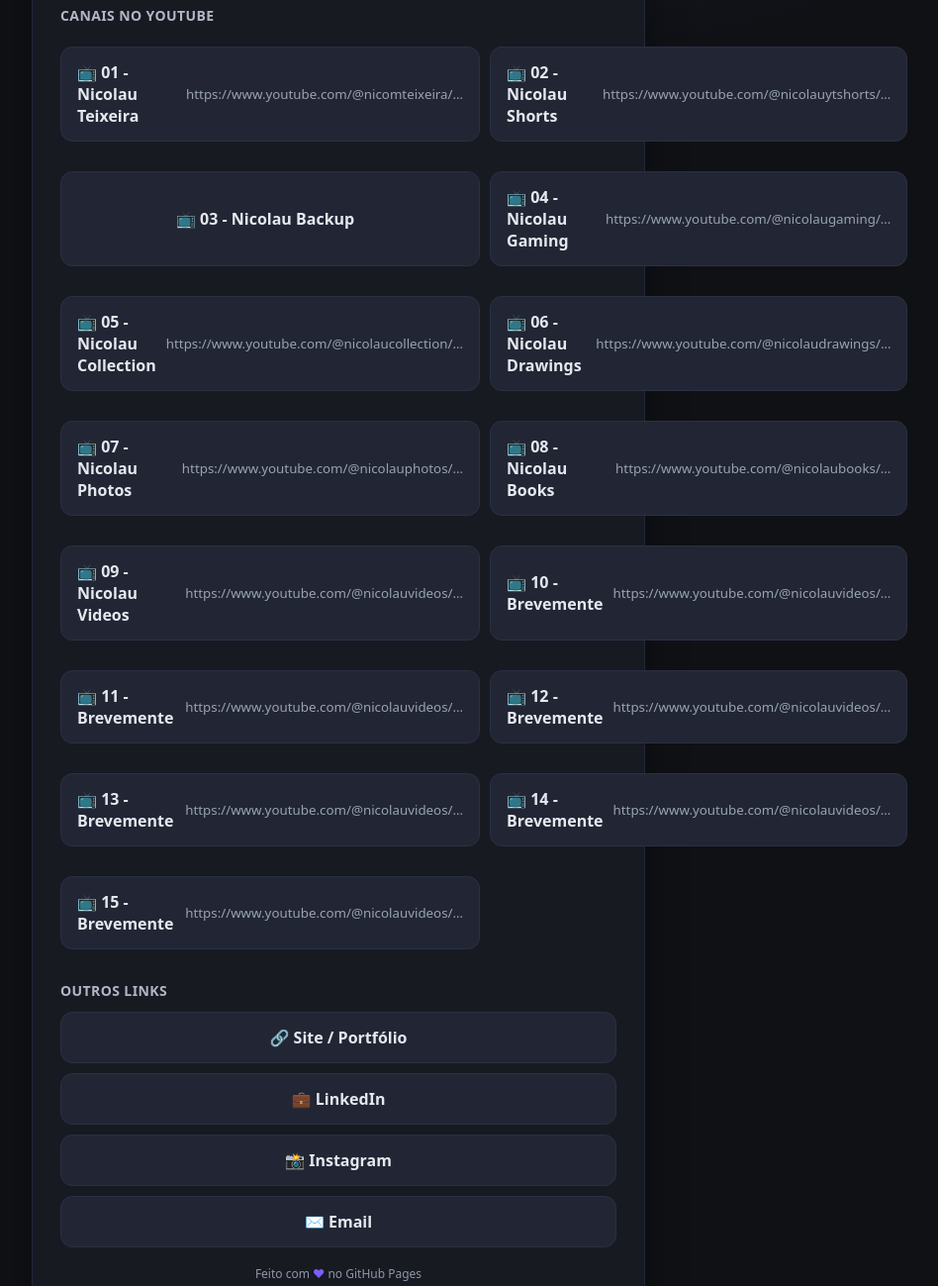
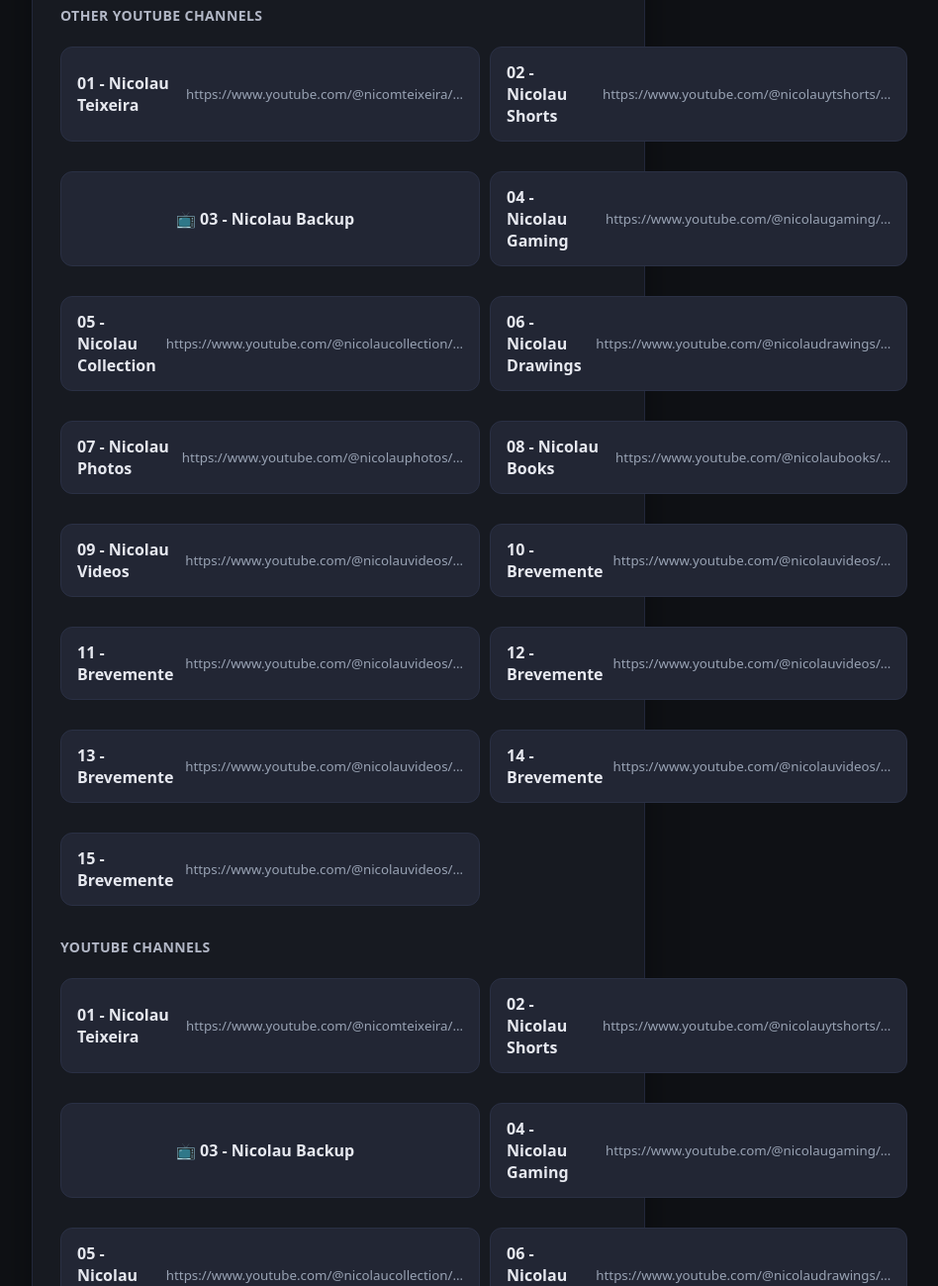
Before and after one commit to nicomteixeira/My-links, a plain HTML site: page index.html in a window 1280 px wide. Shown: the part 157-1456 px from the top of the page at 99% size, without its empty margins (298-1246 px from the left). Drawn offline with Linux system fonts and the light colour scheme.

Commit message:
Update index.html

```diff
--- a/index.html
+++ b/index.html
@@ -3,7 +3,7 @@
 <head>
   <meta charset="UTF-8" />
   <meta name="viewport" content="width=device-width, initial-scale=1" />
-  <title>Meus links — Seu Nome</title>
+  <title>Meus links — Nicolau Teixeira</title>
   <style>
     :root{
       --bg:#0f1115;
@@ -65,41 +65,68 @@
       <!-- Coloque uma foto 1:1 no repositório como profile.jpg (ou troque o src para uma URL) -->
       <img class="avatar" src="https://avatars.githubusercontent.com/u/9919?s=200" alt="Foto de perfil">
       <div>
-        <h1>Seu Nome <span class="tag">Marketing</span></h1>
-        <p class="bio">Links oficiais e canais que recomendo.</p>
+        <h1>Nicolau Teixeira <span class="tag">Marketing Digital</span></h1>
+        <p class="bio">Official links, social networks and recommendations.</p>
       </div>
     </div>
 
-    <!-- CANAIS DO YOUTUBE -->
+    <!-- OTHER YOUTUBE CHANNELS -->
     <section class="section">
-      <h2>Canais no YouTube</h2>
+      <h2>Other YouTube Channels</h2>
       <div class="grid">
         <a class="btn" href="#" target="_blank" rel="noopener">
-          📺 01 - Nicolau Teixeira <small>https://www.youtube.com/@nicomteixeira/…</small>
+          01 - Nicolau Teixeira <small>https://www.youtube.com/@nicomteixeira/…</small>
         </a>
         <a class="btn" href="#" target="_blank" rel="noopener">
-          📺 02 - Nicolau Shorts <small>https://www.youtube.com/@nicolauytshorts/…</small>
+          02 - Nicolau Shorts <small>https://www.youtube.com/@nicolauytshorts/…</small>
         </a>
         <a class="btn" href="https://www.youtube.com/@nicolaubackup/…" target="_blank" rel="noopener">📺 03 - Nicolau Backup <small></small></a>
-        <a class="btn" href="#" target="_blank" rel="noopener">📺 04 - Nicolau Gaming <small>https://www.youtube.com/@nicolaugaming/…</small></a>
-        <a class="btn" href="#" target="_blank" rel="noopener">📺 05 - Nicolau Collection <small>https://www.youtube.com/@nicolaucollection/…</small></a>
-        <a class="btn" href="#" target="_blank" rel="noopener">📺 06 - Nicolau Drawings <small>https://www.youtube.com/@nicolaudrawings/…</small></a>
-        <a class="btn" href="#" target="_blank" rel="noopener">📺 07 - Nicolau Photos <small>https://www.youtube.com/@nicolauphotos/…</small></a>
-        <a class="btn" href="#" target="_blank" rel="noopener">📺 08 - Nicolau Books <small>https://www.youtube.com/@nicolaubooks/…</small></a>
-        <a class="btn" href="#" target="_blank" rel="noopener">📺 09 - Nicolau Videos <small>https://www.youtube.com/@nicolauvideos/…</small></a>
-        <a class="btn" href="#" target="_blank" rel="noopener">📺 10 - Brevemente <small>https://www.youtube.com/@nicolauvideos/…</small></a>
-        <a class="btn" href="#" target="_blank" rel="noopener">📺 11 - Brevemente <small>https://www.youtube.com/@nicolauvideos/…</small></a>
-        <a class="btn" href="#" target="_blank" rel="noopener">📺 12 - Brevemente <small>https://www.youtube.com/@nicolauvideos/…</small></a>
-        <a class="btn" href="#" target="_blank" rel="noopener">📺 13 - Brevemente <small>https://www.youtube.com/@nicolauvideos/…</small></a>
-        <a class="btn" href="#" target="_blank" rel="noopener">📺 14 - Brevemente <small>https://www.youtube.com/@nicolauvideos/…</small></a>
-        <a class="btn" href="#" target="_blank" rel="noopener">📺 15 - Brevemente <small>https://www.youtube.com/@nicolauvideos/…</small></a>
+        <a class="btn" href="#" target="_blank" rel="noopener">04 - Nicolau Gaming <small>https://www.youtube.com/@nicolaugaming/…</small></a>
+        <a class="btn" href="#" target="_blank" rel="noopener">05 - Nicolau Collection <small>https://www.youtube.com/@nicolaucollection/…</small></a>
+        <a class="btn" href="#" target="_blank" rel="noopener">06 - Nicolau Drawings <small>https://www.youtube.com/@nicolaudrawings/…</small></a>
+        <a class="btn" href="#" target="_blank" rel="noopener">07 - Nicolau Photos <small>https://www.youtube.com/@nicolauphotos/…</small></a>
+        <a class="btn" href="#" target="_blank" rel="noopener">08 - Nicolau Books <small>https://www.youtube.com/@nicolaubooks/…</small></a>
+        <a class="btn" href="#" target="_blank" rel="noopener">09 - Nicolau Videos <small>https://www.youtube.com/@nicolauvideos/…</small></a>
+        <a class="btn" href="#" target="_blank" rel="noopener">10 - Brevemente <small>https://www.youtube.com/@nicolauvideos/…</small></a>
+        <a class="btn" href="#" target="_blank" rel="noopener">11 - Brevemente <small>https://www.youtube.com/@nicolauvideos/…</small></a>
+        <a class="btn" href="#" target="_blank" rel="noopener">12 - Brevemente <small>https://www.youtube.com/@nicolauvideos/…</small></a>
+        <a class="btn" href="#" target="_blank" rel="noopener">13 - Brevemente <small>https://www.youtube.com/@nicolauvideos/…</small></a>
+        <a class="btn" href="#" target="_blank" rel="noopener">14 - Brevemente <small>https://www.youtube.com/@nicolauvideos/…</small></a>
+        <a class="btn" href="#" target="_blank" rel="noopener">15 - Brevemente <small>https://www.youtube.com/@nicolauvideos/…</small></a>
+
+        </div>
+    </section>
+
+    <!-- OTHER LINKS -->
+    <section class="section">
+      <h2>YouTube Channels</h2>
+      <div class="grid">
+        <a class="btn" href="#" target="_blank" rel="noopener">
+          01 - Nicolau Teixeira <small>https://www.youtube.com/@nicomteixeira/…</small>
+        </a>
+        <a class="btn" href="#" target="_blank" rel="noopener">
+          02 - Nicolau Shorts <small>https://www.youtube.com/@nicolauytshorts/…</small>
+        </a>
+        <a class="btn" href="https://www.youtube.com/@nicolaubackup/…" target="_blank" rel="noopener">📺 03 - Nicolau Backup <small></small></a>
+        <a class="btn" href="#" target="_blank" rel="noopener">04 - Nicolau Gaming <small>https://www.youtube.com/@nicolaugaming/…</small></a>
+        <a class="btn" href="#" target="_blank" rel="noopener">05 - Nicolau Collection <small>https://www.youtube.com/@nicolaucollection/…</small></a>
+        <a class="btn" href="#" target="_blank" rel="noopener">06 - Nicolau Drawings <small>https://www.youtube.com/@nicolaudrawings/…</small></a>
+        <a class="btn" href="#" target="_blank" rel="noopener">07 - Nicolau Photos <small>https://www.youtube.com/@nicolauphotos/…</small></a>
+        <a class="btn" href="#" target="_blank" rel="noopener">08 - Nicolau Books <small>https://www.youtube.com/@nicolaubooks/…</small></a>
+        <a class="btn" href="#" target="_blank" rel="noopener">09 - Nicolau Videos <small>https://www.youtube.com/@nicolauvideos/…</small></a>
+        <a class="btn" href="#" target="_blank" rel="noopener">10 - Brevemente <small>https://www.youtube.com/@nicolauvideos/…</small></a>
+        <a class="btn" href="#" target="_blank" rel="noopener">11 - Brevemente <small>https://www.youtube.com/@nicolauvideos/…</small></a>
+        <a class="btn" href="#" target="_blank" rel="noopener">12 - Brevemente <small>https://www.youtube.com/@nicolauvideos/…</small></a>
+        <a class="btn" href="#" target="_blank" rel="noopener">13 - Brevemente <small>https://www.youtube.com/@nicolauvideos/…</small></a>
+        <a class="btn" href="#" target="_blank" rel="noopener">14 - Brevemente <small>https://www.youtube.com/@nicolauvideos/…</small></a>
+        <a class="btn" href="#" target="_blank" rel="noopener">15 - Brevemente <small>https://www.youtube.com/@nicolauvideos/…</small></a>
 
       </div>
     </section>
 
-    <!-- OUTROS LINKS (adicione o que quiser; removi WhatsApp) -->
+    <!-- OTHER LINKS -->
     <section class="section">
-      <h2>Outros links</h2>
+      <h2>Other links</h2>
       <a class="btn" href="#" target="_blank" rel="noopener">🔗 Site / Portfólio</a>
       <a class="btn" href="#" target="_blank" rel="noopener">💼 LinkedIn</a>
       <a class="btn" href="#" target="_blank" rel="noopener">📸 Instagram</a>
```
